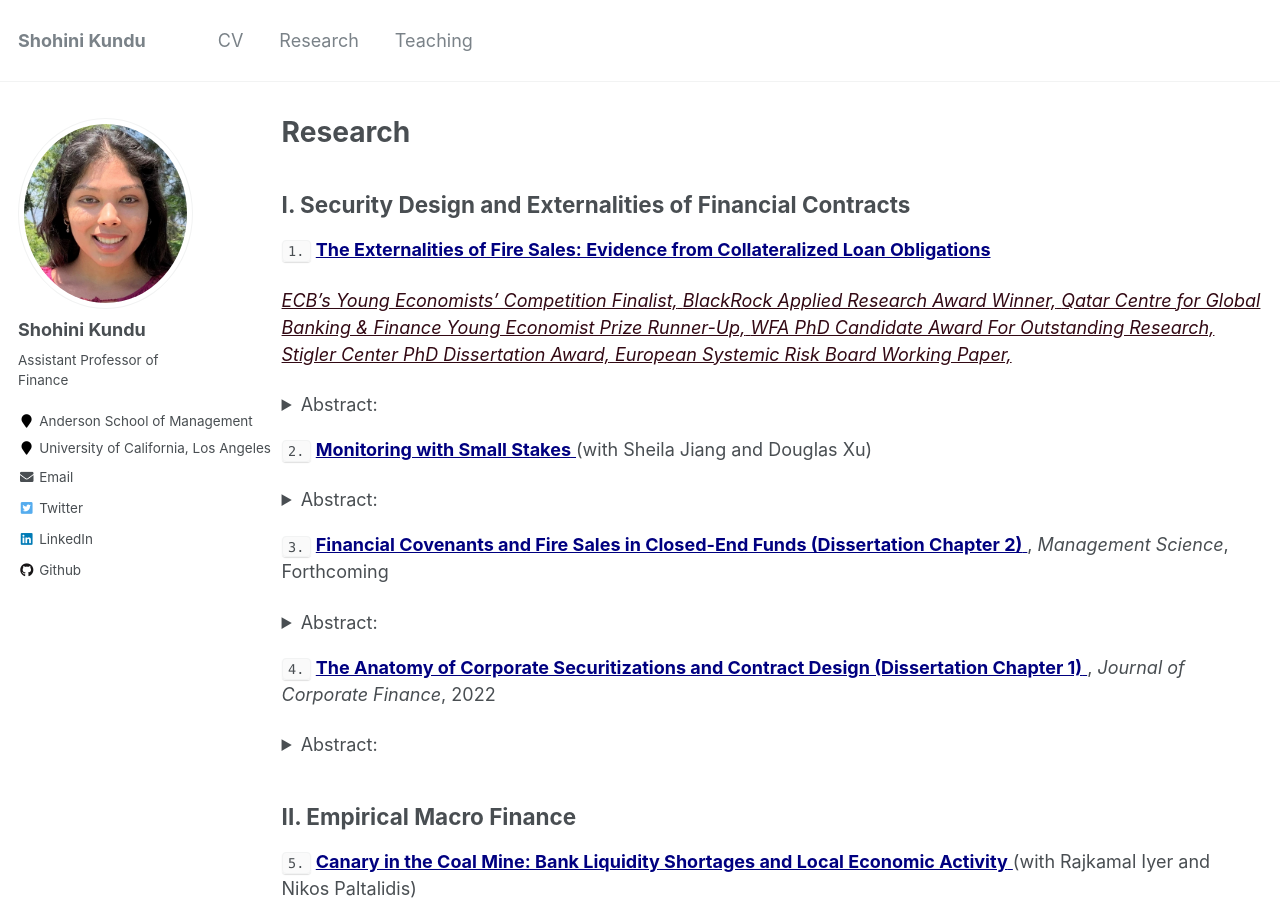
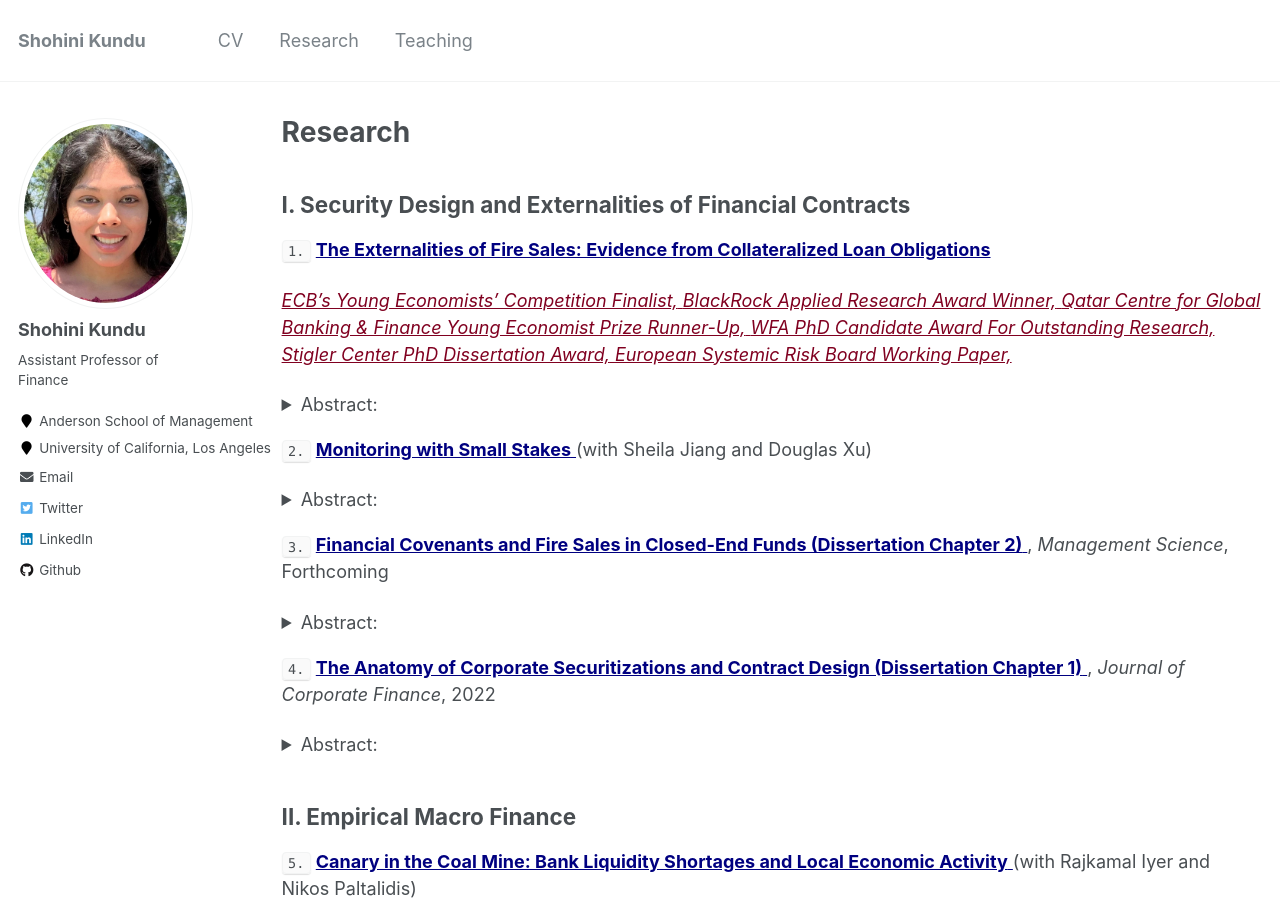
Before and after one commit to shohinikundu/shohinikundu.github.io, a Jekyll site: the page built from _pages/research.md, in a window 1280 px wide and 900 px high. Built offline with Jekyll 4.4.1, drawn with Linux system fonts in a browser that asks for light colours.

Commit message:
Update research.md

```diff
--- a/_pages/research.md
+++ b/_pages/research.md
@@ -9,7 +9,7 @@ author_profile: true
 
  `1.` <a href="https://papers.ssrn.com/sol3/papers.cfm?abstract_id=3735645" style="color:rgb(0, 0, 128); text-decoration: underline;">**The Externalities of Fire Sales: Evidence from Collateralized Loan Obligations** </a>
 
-<a href="https://www.ecb.europa.eu/pub/conferences/ecbforum/previous_fora/2021/html/YE_competition_2021.en.html" style="color:rgb(50, 9, 20);">*ECB's Young Economists' Competition Finalist,* </a> <a href="https://www.blackrock.com/corporate/applied-research-award/prior-program-winners" style="color:rgb(50, 9, 20);">*BlackRock Applied Research Award Winner,* </a> <a href="https://www.kcl.ac.uk/news/young-economist-prize-competition" style="color:rgb(50, 9, 20);">*Qatar Centre for Global Banking & Finance Young Economist Prize Runner-Up,* </a> <a href="https://westernfinance.org/wp-content/uploads/2021.links_.pdf" style="color:rgb(50, 9, 20);">*WFA PhD Candidate Award For Outstanding Research,* </a> <a href="https://www.chicagobooth.edu/research/stigler/research/phd-dissertation-award" style="color:rgb(50, 9, 20);">*Stigler Center PhD Dissertation Award,* </a> <a href="https://www.esrb.europa.eu/pub/pdf/wp/esrb.wp.141.en.pdf?a4df56ef10c1106af985488bee9b0435" style="color:rgb(50, 9, 20);">*European Systemic Risk Board Working Paper,* </a>
+<a href="https://www.ecb.europa.eu/pub/conferences/ecbforum/previous_fora/2021/html/YE_competition_2021.en.html" style="color:rgb(128, 0, 32);">*ECB's Young Economists' Competition Finalist,* </a> <a href="https://www.blackrock.com/corporate/applied-research-award/prior-program-winners" style="color:rgb(128, 0, 32);">*BlackRock Applied Research Award Winner,* </a> <a href="https://www.kcl.ac.uk/news/young-economist-prize-competition" style="color:rgb(128, 0, 32);">*Qatar Centre for Global Banking & Finance Young Economist Prize Runner-Up,* </a> <a href="https://westernfinance.org/wp-content/uploads/2021.links_.pdf" style="color:rgb(128, 0, 32);">*WFA PhD Candidate Award For Outstanding Research,* </a> <a href="https://www.chicagobooth.edu/research/stigler/research/phd-dissertation-award" style="color:rgb(128, 0, 32);">*Stigler Center PhD Dissertation Award,* </a> <a href="https://www.esrb.europa.eu/pub/pdf/wp/esrb.wp.141.en.pdf?a4df56ef10c1106af985488bee9b0435" style="color:rgb(128, 0, 32);">*European Systemic Risk Board Working Paper,* </a>
 
 <details>
 <summary>Abstract:</summary>
```
